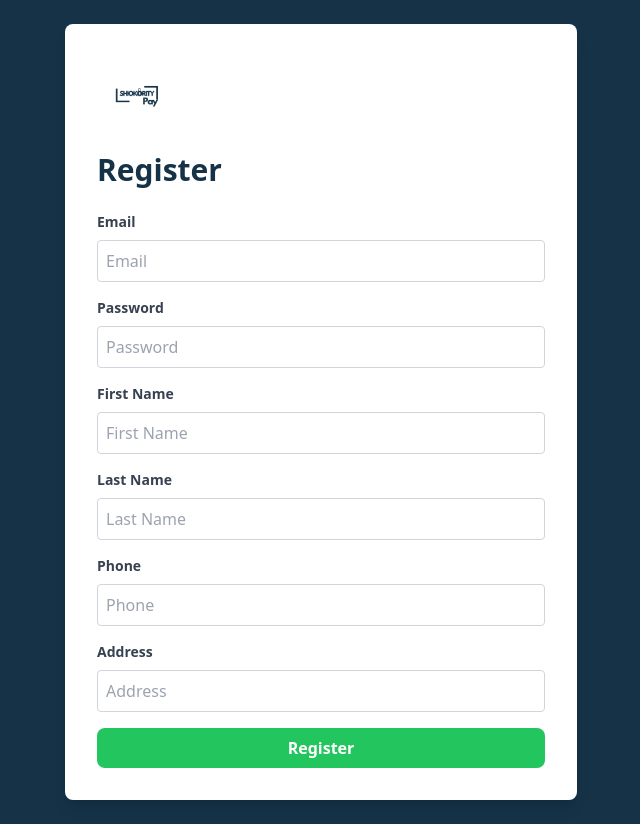
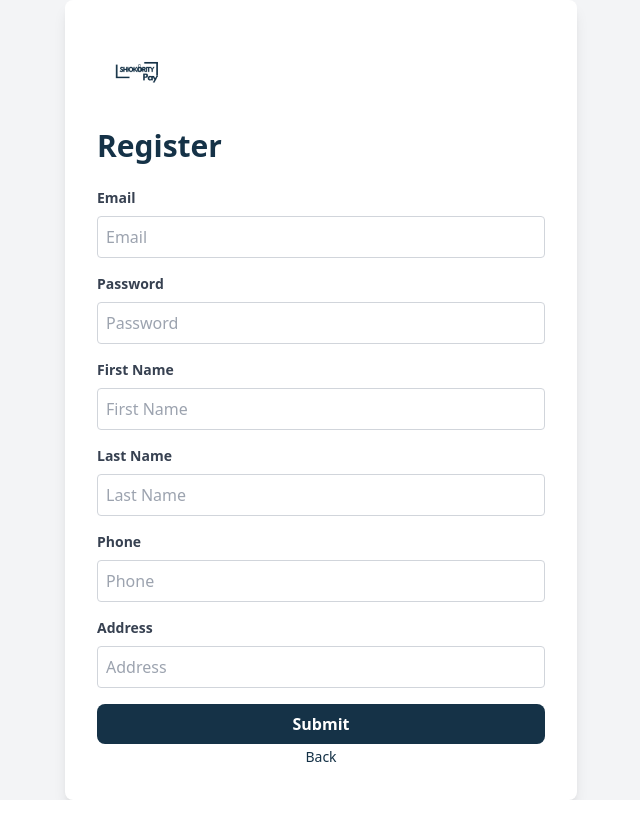
Before and after one commit to prozai/shiokority, a React (Create React App) app in the folder shiokority_merch/: page /register-consumer in a window 1280 px wide. Shown: the whole page, without its empty margins (319-959 px from the left). After the commit the page ends 800 px from the top, so only its background shows below. Built offline with nearby package versions, Linux system fonts and the light colour scheme.

Commit message:
new minor changes

```diff
--- a/shiokority_merch/src/views/Register.jsx
+++ b/shiokority_merch/src/views/Register.jsx
@@ -38,7 +38,7 @@ const Register = () => {
   };
 
   return (
-    <div className="min-h-screen flex justify-center items-center bg-[#153247] p-6">
+    <div className="flex justify-center items-center min-h-screen bg-gray-100">
       <form onSubmit={handleSubmit} className="bg-white p-8 rounded-lg shadow-lg w-full max-w-lg">
         {/* Logo at the top left */}
         <img
@@ -123,11 +123,16 @@ const Register = () => {
           />
         </div>
 
-        <button type="submit" className="bg-green-500 text-white py-2 px-4 rounded-lg hover:bg-green-600 w-full font-semibold">
+        <button type="submit" className="w-full bg-[#153247] text-white font-semibold py-2 rounded-lg hover:bg-[#1e4b64] focus:outline-none focus:ring-2 focus:ring-[#153247] focus:ring-offset-2">
           Submit
         </button>
 
         {message && <p className="mt-4 text-center text-gray-600">{message}</p>}
+          <div className="text-center">
+          <a href="/" className="text-sm text-[#153247] hover:text-[#1e4b64] hover:underline">
+            Back
+          </a>
+          </div>
       </form>
     </div>
 
--- a/shiokority_merch/src/views/registerConsumer.jsx
+++ b/shiokority_merch/src/views/registerConsumer.jsx
@@ -37,7 +37,7 @@ const RegisterConsumer = () => {
   };
 
   return (
-    <div className="min-h-screen flex justify-center items-center bg-[#153247] p-6">
+    <div className="flex justify-center items-center min-h-screen bg-gray-100">
       <form onSubmit={handleSubmit} className="bg-white p-8 rounded-lg shadow-lg w-full max-w-lg">
         {/* Logo at the top left */}
         <img
@@ -124,11 +124,16 @@ const RegisterConsumer = () => {
           />
         </div>
 
-        <button type="submit" className="bg-green-500 text-white py-2 px-4 rounded-lg hover:bg-green-600 w-full font-semibold">
-          Register
+        <button type="submit" className="w-full bg-[#153247] text-white font-semibold py-2 rounded-lg hover:bg-[#1e4b64] focus:outline-none focus:ring-2 focus:ring-[#153247] focus:ring-offset-2">
+          Submit
         </button>
 
         {message && <p className="mt-4 text-center text-gray-600">{message}</p>}
+        <div className="text-center">
+          <a href="/" className="text-sm text-[#153247] hover:text-[#1e4b64] hover:underline">
+            Back
+          </a>
+          </div>
       </form>
     </div>
   );
```
